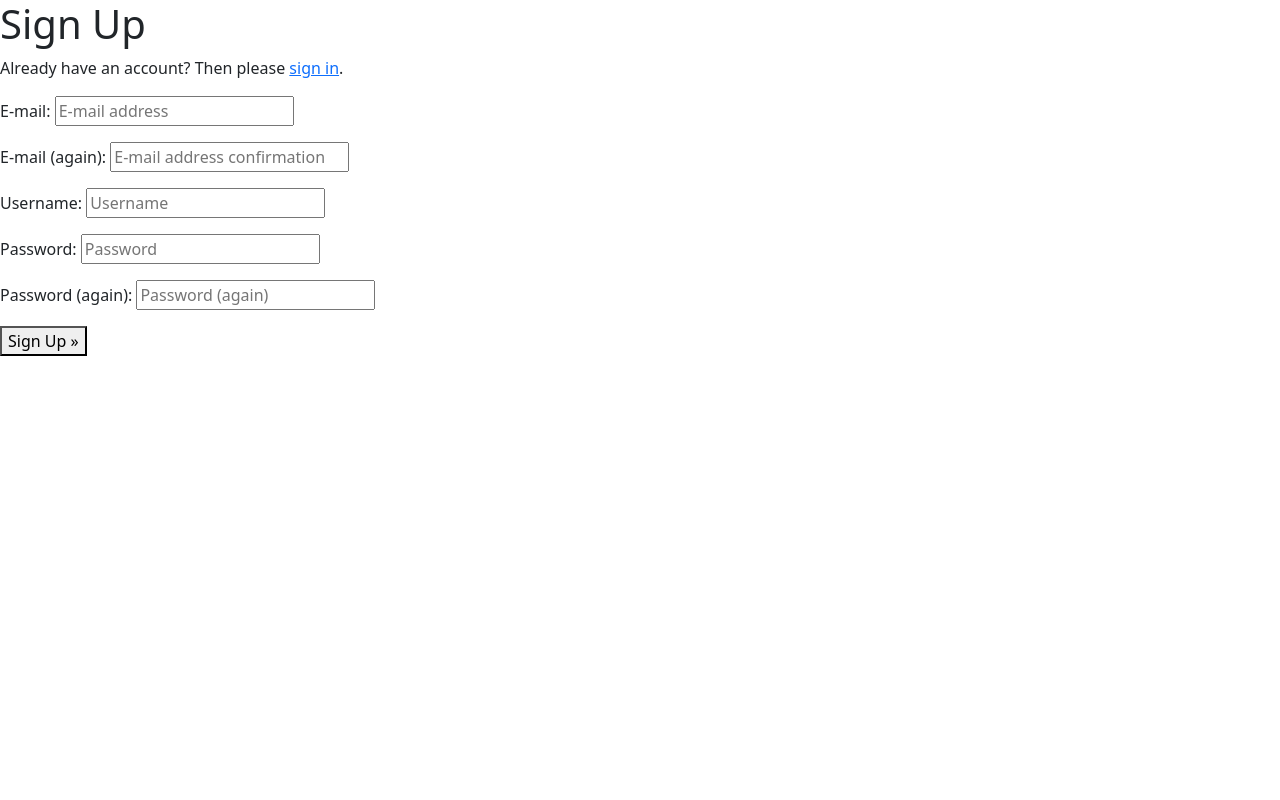
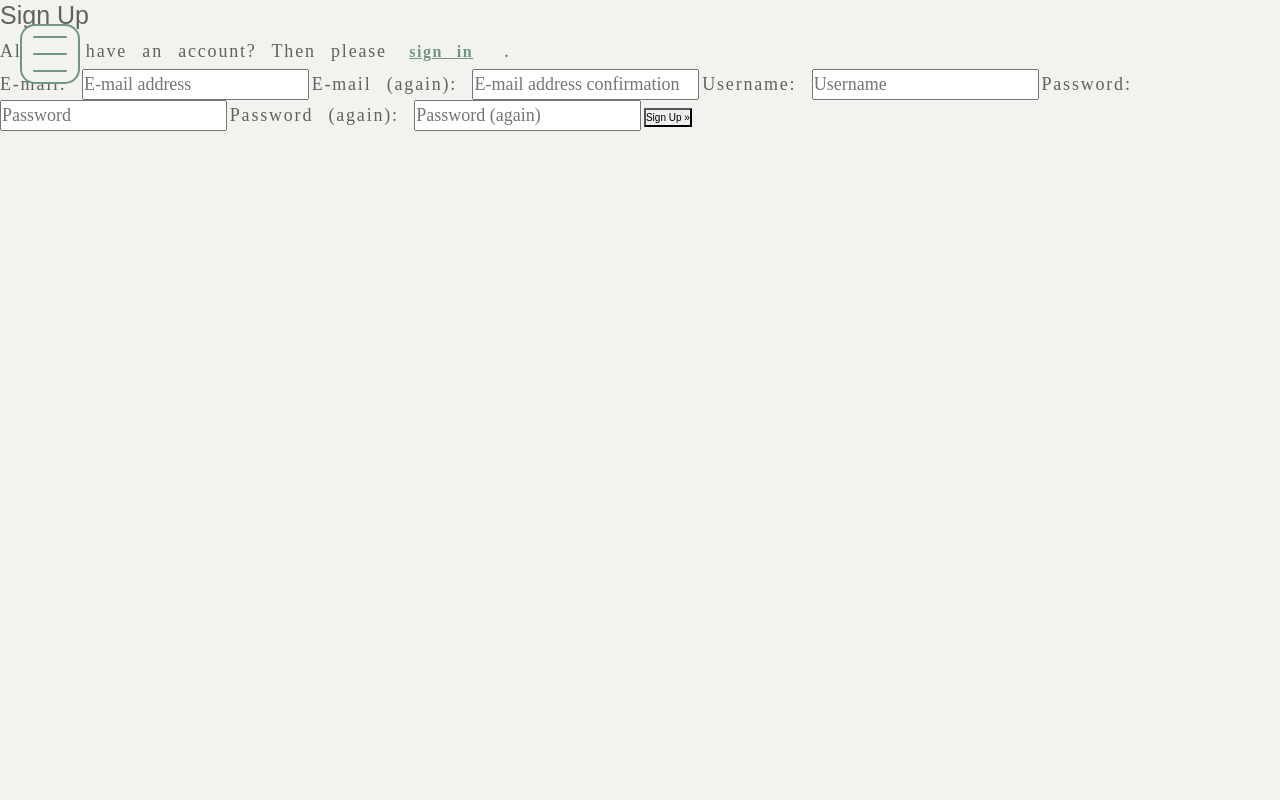
Before and after one commit to shanedunne/press_records, a Django app: page /accounts/signup/ in a window 1280 px wide. Run offline with Django 3.2, Linux system fonts and the light colour scheme.

Commit message:
add navigation menu

```diff
--- a/press_records/settings.py
+++ b/press_records/settings.py
@@ -148,6 +148,11 @@ USE_TZ = True
 
 STATIC_URL = '/static/'
 
+STATICFILES_DIRS = (os.path.join(BASE_DIR, 'static'),)
+
+MEDIA_URL = '/media/'
+MEDIA_ROOT = os.path.join(BASE_DIR, 'media')
+
 # Default primary key field type
 # https://docs.djangoproject.com/en/3.2/ref/settings/#default-auto-field
 
--- a/press_records/urls.py
+++ b/press_records/urls.py
@@ -15,9 +15,12 @@ Including another URLconf
 """
 from django.contrib import admin
 from django.urls import path, include
+from django.conf import settings
+from django.conf.urls.static import static
 
 urlpatterns = [
     path('admin/', admin.site.urls),
     path('accounts/', include('allauth.urls')),
     path('', include('home.urls')),
+
 ]
--- /dev/null
+++ b/static/css/base.css
@@ -0,0 +1,263 @@
+html {
+    height: 100%;
+}
+
+body {
+    color: #555;
+    font-family: 'Lato';
+}
+
+/* ---- Nav Menu https://codepen.io/arefeh_htmi/pen/bGpyKZd ---*/
+:root {
+    --home-bg-color: #f2f3ee;
+    --menu-bg-color: #cbcbc2;
+    --silde-btn-border: #808080;
+    --slide-btn-bg: #ddf2db;
+    --slide-btn-hoverbg: #f1fff1;
+    --alpha-green: rgba(33, 96, 47, 0.51);
+    --icon-hover-color: #344a39;
+    --icon-hover-bg: #709680;
+    --text-color: #616161;
+    --border-color: #709680;
+    --heading-color: #344a39;
+    --box-shadow-color: #b5b5ac;
+    --lightest-green: #86a58d;
+    --light-green: #9ab09a;
+    --dark-green: rgba(52, 74, 57, 0.86);
+    --box-shadow: 0px 0px 3px 5px var(--box-shadow-color);
+    --border-radius: 60px 5px;
+    --fade-green: rgba(57, 87, 64, 0.55);
+}
+
+*,
+*::before,
+*::after {
+    margin: 0;
+    padding: 0;
+    box-sizing: border-box;
+    list-style: none;
+}
+
+body,
+html {
+    width: 100%;
+    font-size: 10px;
+    color: var(--text-color);
+    font-weight: normal;
+    font-family: sans-serif;
+    background-color: var(--home-bg-color);
+}
+
+#ham-menu {
+    display: none;
+}
+
+label[for="ham-menu"] {
+    display: block;
+    position: fixed;
+    top: 24px;
+    left: 20px;
+    z-index: 999;
+    width: 60px;
+    height: 60px;
+    background-color: var(--home-bg-color);
+    border-radius: 15px;
+    border: 2px solid var(--border-color);
+}
+
+.ham-menu {
+    width: 50vw;
+    height: 100%;
+    position: fixed;
+    top: 0;
+    visibility: hidden;
+    transform: translate(-110%);
+    z-index: 998;
+    background-color: var(--lightest-green);
+    transition: 1s;
+    display: flex;
+    justify-content: center;
+    align-items: center;
+}
+
+@media (max-width: 767.98px) {
+    .ham-menu {
+        width: 100vw;
+    }
+    .ham-menu>ul>li {
+        font-size: 3rem;
+        white-space: nowrap;
+        letter-spacing: 0.05em;
+        cursor: pointer;
+        color: rgb(97, 97, 97);
+    }
+ }
+
+.ham-menu>ul {
+    display: flex;
+    flex-flow: column nowrap;
+    justify-content: space-around;
+    padding: 20px;
+    height: 50%;
+}
+
+.ham-menu>ul>li {
+    font-size: 5rem;
+    white-space: nowrap;
+    letter-spacing: 0.15em;
+    cursor: pointer;
+    color: rgb(97, 97, 97);
+}
+
+#ham-menu:checked+label {
+    background-color: transparent;
+    border-color: var(--dark-green);
+}
+
+#ham-menu:checked~div.ham-menu {
+    transform: translate(0px);
+    visibility: visible;
+}
+
+.full-page-green {
+    position: fixed;
+    top: 0;
+    left: 0;
+    width: 100%;
+    height: 100%;
+    background-color: var(--dark-green);
+    z-index: 997;
+    opacity: 0;
+    visibility: hidden;
+    display: none;
+    transition: 500ms;
+    position: fixed;
+    top: 0;
+    left: 0;
+}
+
+#ham-menu:checked~div.full-page-green {
+    display: block;
+    opacity: 1;
+    visibility: visible;
+}
+
+[for="ham-menu"]>div {
+    width: 100%;
+    height: 100%;
+    display: flex;
+    flex-flow: column wrap;
+    align-content: center;
+    align-items: center;
+}
+
+.menu-line {
+    display: block;
+    width: 17px;
+    height: 2px;
+    margin: 10px 0 5px;
+    border-top-left-radius: 2px;
+    border-bottom-left-radius: 2px;
+    background-color: var(--border-color);
+    transition: 500ms;
+    transform-origin: right center;
+}
+
+[for="ham-menu"]>div>span:nth-child(4),
+[for="ham-menu"]>div>span:nth-child(5),
+[for="ham-menu"]>div>span:nth-child(6) {
+    border-top-left-radius: 0;
+    border-bottom-left-radius: 0;
+    border-top-right-radius: 2px;
+    border-bottom-right-radius: 2px;
+    transform-origin: left center;
+}
+
+#ham-menu:checked+label span {
+    background-color: var(--dark-green);
+}
+
+#ham-menu:checked+label span:nth-child(2),
+#ham-menu:checked+label span:nth-child(5) {
+    transform: scale(0);
+}
+
+#ham-menu:checked+label span:nth-child(1) {
+    transform: translateY(17px) rotate(45deg);
+}
+
+#ham-menu:checked+label span:nth-child(4) {
+    transform: translateY(17px) rotate(-45deg);
+}
+
+#ham-menu:checked+label span:nth-child(3) {
+    transform: translateY(-17px) rotate(-45deg);
+}
+
+#ham-menu:checked+label span:nth-child(6) {
+    transform: translateY(-17px) rotate(45deg);
+}
+
+p {
+    display: inline;
+    font-size: 1.8rem;
+    line-height: 1.5em;
+    word-spacing: 0.5em;
+    letter-spacing: 0.1em;
+    font-family: "OpenSansCondensed-Light";
+}
+
+a {
+    font-size: 1.6rem;
+    line-height: 1.5em;
+    word-spacing: 0.5em;
+    letter-spacing: 0.1em;
+    font-family: "OpenSansCondensed-Light";
+    display: inline;
+    font-weight: bold;
+    padding: 7px;
+    color: var(--icon-hover-bg);
+}
+
+a::after {
+    content: "\e806";
+    display: inline-block;
+    font-family: fontello;
+    padding: 5px;
+    font-size: 1.6rem;
+    transform: rotate(-90deg);
+}
+
+.text {
+    font-size: 2.5rem;
+    line-height: 1.5em;
+    word-spacing: 0.5em;
+    letter-spacing: 0.1em;
+    font-family: "OpenSansCondensed-Bold", sans-serif;
+}
+
+.title {
+    font-size: 3rem;
+    line-height: 1.5em;
+    word-spacing: 0.5em;
+    letter-spacing: 0.1em;
+    font-family: "OpenSansCondensed-Bold", sans-serif;
+    color: var(--icon-hover-bg);
+    padding: 10px;
+}
+
+.heading {
+    font-size: 6rem;
+    line-height: 1.5em;
+    word-spacing: 0.5em;
+    letter-spacing: 0.1em;
+    font-family: "Patua One";
+}
+
+.centre-text {
+    text-align: center;
+}
+
+.bold-text {
+    font-weight: bold;
+}
--- a/templates/base.html
+++ b/templates/base.html
@@ -2,6 +2,7 @@
 
 <!doctype html>
 <html lang="en">
+
 <head>
   {% block meta %}
   <meta http-equiv="X-UA-Compatible" content="ie=edge">
@@ -14,15 +15,20 @@
 
   <!-- Bootstrap CSS -->
   {% block corecss %}
-    <link href="https://cdn.jsdelivr.net/npm/bootstrap@5.1.3/dist/css/bootstrap.min.css" rel="stylesheet" integrity="sha384-1BmE4kWBq78iYhFldvKuhfTAU6auU8tT94WrHftjDbrCEXSU1oBoqyl2QvZ6jIW3" crossorigin="anonymous">
+  <link href="https://cdn.jsdelivr.net/npm/bootstrap@5.1.3/dist/css/bootstrap.min.css" rel="stylesheet"
+    integrity="sha384-1BmE4kWBq78iYhFldvKuhfTAU6auU8tT94WrHftjDbrCEXSU1oBoqyl2QvZ6jIW3" crossorigin="anonymous">
+  <link rel="stylesheet" href="{% static 'css/base.css' %}">
   {% endblock %}
 
   {% block extra_css %}
   {% endblock %}
 
   {% block corejs %}
-    <script src="https://cdn.jsdelivr.net/npm/bootstrap@5.1.3/dist/js/bootstrap.bundle.min.js" integrity="sha384-ka7Sk0Gln4gmtz2MlQnikT1wXgYsOg+OMhuP+IlRH9sENBO0LRn5q+8nbTov4+1p" crossorigin="anonymous"></script>
-    <script src="https://code.jquery.com/jquery-3.6.0.min.js" integrity="sha256-/xUj+3OJU5yExlq6GSYGSHk7tPXikynS7ogEvDej/m4=" crossorigin="anonymous"></script>
+  <script src="https://cdn.jsdelivr.net/npm/bootstrap@5.1.3/dist/js/bootstrap.bundle.min.js"
+    integrity="sha384-ka7Sk0Gln4gmtz2MlQnikT1wXgYsOg+OMhuP+IlRH9sENBO0LRn5q+8nbTov4+1p" crossorigin="anonymous">
+  </script>
+  <script src="https://code.jquery.com/jquery-3.6.0.min.js"
+    integrity="sha256-/xUj+3OJU5yExlq6GSYGSHk7tPXikynS7ogEvDej/m4=" crossorigin="anonymous"></script>
   {% endblock %}
 
   {% block extra_js %}
@@ -30,6 +36,7 @@
 
   <title>Press Records{% block extra_title %}{% endblock %}</title>
 </head>
+
 <body>
   <header class="container-fluid fixed-top"></header>
 
@@ -43,8 +50,34 @@
   {% block content %}
   {% endblock %}
 
+
+  <!-- https://codepen.io/arefeh_htmi/pen/bGpyKZd -->
+  <input type="checkbox" id="ham-menu">
+  <label for="ham-menu">
+    <div class="hide-des">
+      <span class="menu-line"></span>
+      <span class="menu-line"></span>
+      <span class="menu-line"></span>
+      <span class="menu-line"></span>
+      <span class="menu-line"></span>
+      <span class="menu-line"></span>
+    </div>
+
+  </label>
+  <div class="full-page-green"></div>
+  <div class="ham-menu">
+    <ul class="centre-text bold-text">
+      <li>Home</li>
+      <li>Shop</li>
+      <li>My Account</li>
+      <li>Contact us</li>
+
+    </ul>
+  </div>
+
   {% block postloadjs %}
   {% endblock %}
 
 </body>
+
 </html>
```
Also changed, not shown: home/templates/home/index.html (+16 -2 lines), db.sqlite3. Lines whose indentation alone changed are shown as unchanged.
